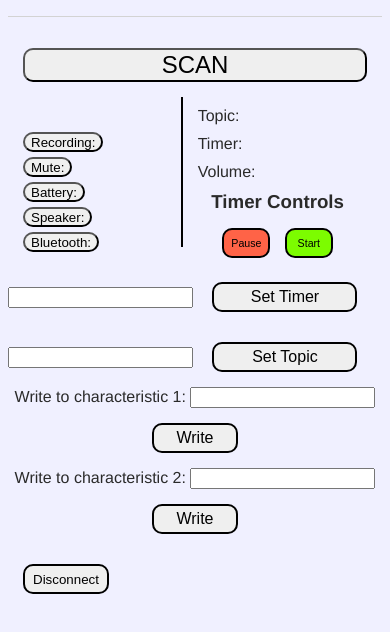
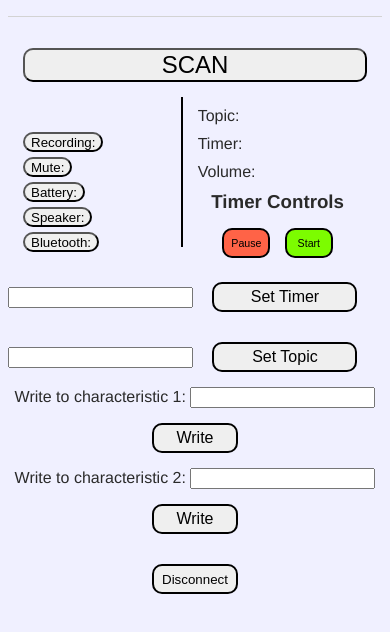
Before and after one commit to colinmarley/ble_test, a website: page www/index.html in a window 390 px wide. Drawn offline with Linux system fonts and the light colour scheme; some packages are replaced by stand-ins of ours.

Commit message:
fix display again

```diff
--- a/www/css/index.css
+++ b/www/css/index.css
@@ -117,6 +117,10 @@ button {
     margin-bottom: 0px;
 }
 
+#disconnectDiv {
+    text-align: center;
+}
+
 .timerButton {
     border: 2px solid black;
     font-size: 12pt;
--- a/www/index.html
+++ b/www/index.html
@@ -56,7 +56,7 @@
                     <input type="text" id="writeText2">
                     <button id="writeChar2Button" class='timerButton'>Write</button>
                 </div>
-                <div>
+                <div id='disconnectDiv'>
                     <button id="disconnectButton" class='timerButton'>Disconnect</button>
                 </div>
             </div>
```
